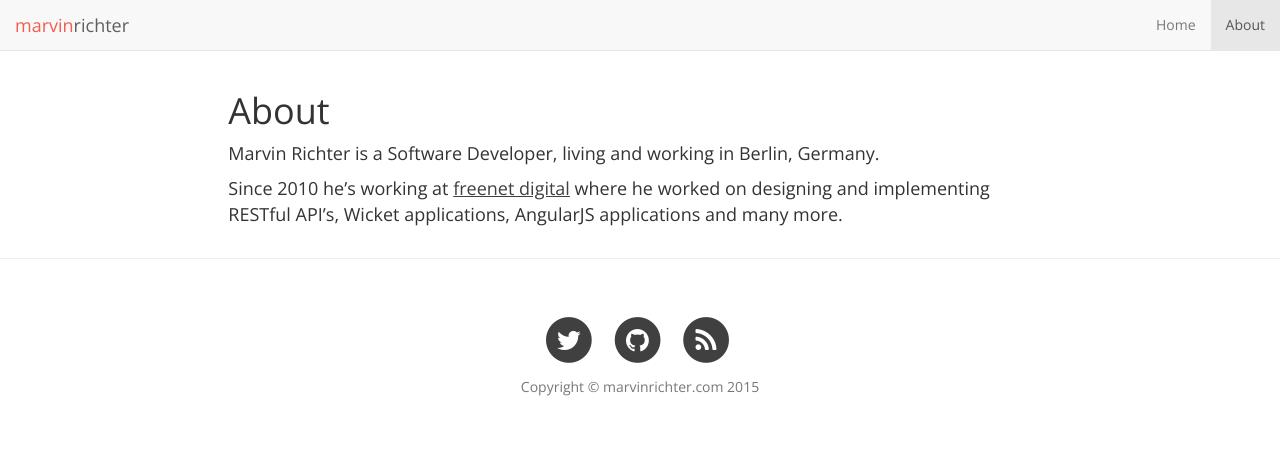
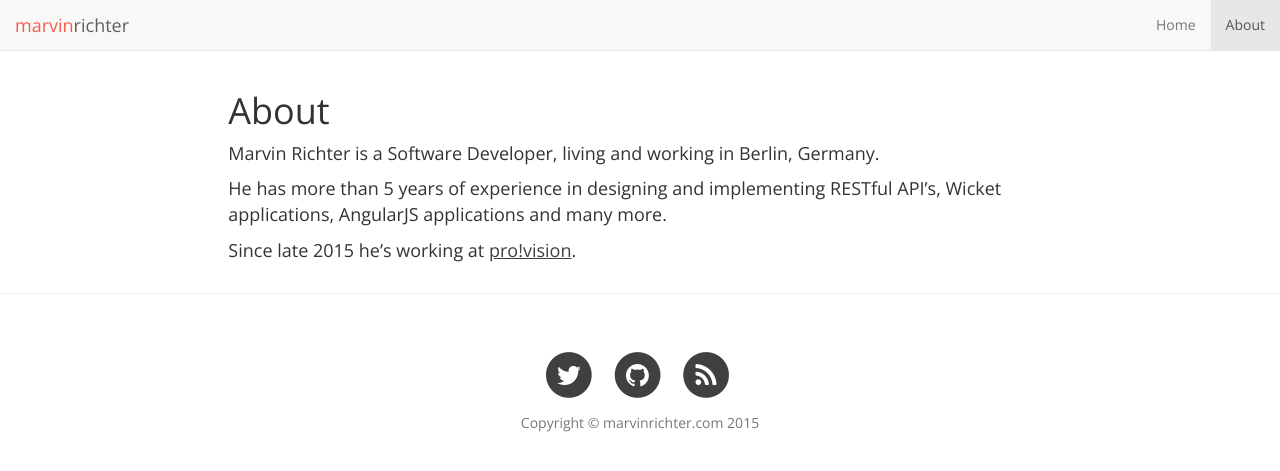
Before and after one commit to marvinrichter/marvinrichter.com, a Jekyll site: the page built from about.md, in a window 1280 px wide. Shown: the top 471 px of the page. Built offline with Jekyll 4.4.1, drawn with Linux system fonts in a browser that asks for light colours.

Commit message:
change the about section because of a new employer

```diff
--- a/about.md
+++ b/about.md
@@ -6,6 +6,8 @@ permalink: /about/
 
 Marvin Richter is a Software Developer, living and working in Berlin, Germany.
 
-Since 2010 he's working at [freenet digital][freenet-digital] where he worked on designing and implementing RESTful API's, Wicket applications, AngularJS applications and many more.
+He has more than 5 years of experience in designing and implementing RESTful API's, Wicket applications, AngularJS applications and many more.
 
-[freenet-digital]: http://www.freenetdigital.com
+Since late 2015 he's working at [pro!vision].
+
+[pro!vision]: http://www.pro-vision.de
```
